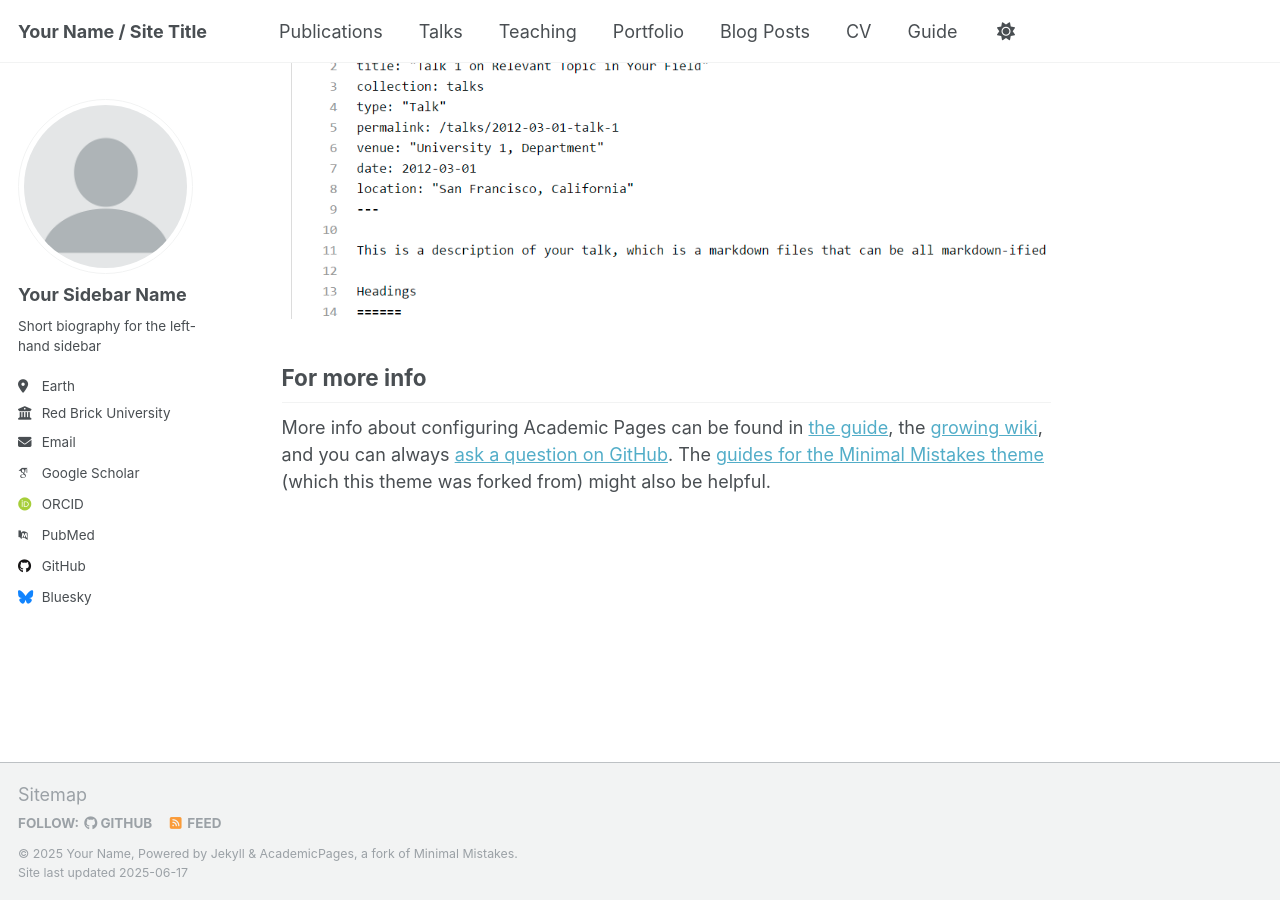
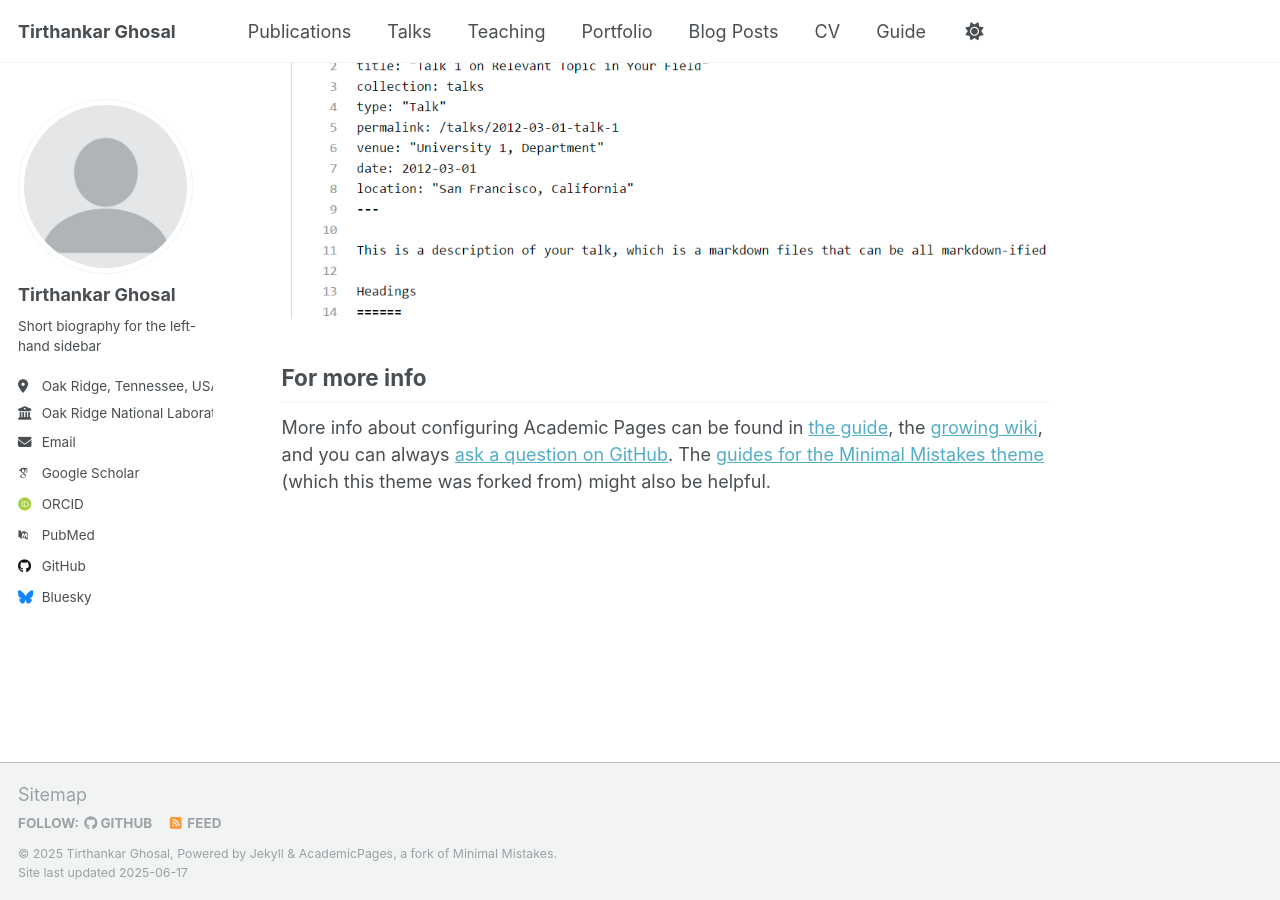
Before and after one commit to Tirthankar-Ghosal/Tirthankar-Ghosal.github.io, a Jekyll site: the page built from _pages/about.md, in a window 1280 px wide and 900 px high, scrolled down 2636 px. Built offline with Jekyll 4.4.1, drawn with Linux system fonts in a browser that asks for light colours; some web fonts are replaced.

Commit message:
Update _config.yml

```diff
--- a/_config.yml
+++ b/_config.yml
@@ -9,11 +9,11 @@
 # Basic Site Settings
 locale                   : "en-US"
 site_theme               : "default"
-title                    : "Your Name / Site Title"
+title                    : "Tirthankar Ghosal"
 title_separator          : "-"
-name                     : &name "Your Name"
+name                     : &name "Tirthankar Ghosal"
 description              : &description "personal description"
-url                      : https://academicpages.github.io # the base hostname & protocol for your site e.g. "https://[your GitHub username].github.io" or if you already have some other page hosted on Github then use "https://[your GitHub username].github.io/[Your Repo Name]"
+url                      : https://tirthankar-ghosal.github.io # the base hostname & protocol for your site e.g. "https://[your GitHub username].github.io" or if you already have some other page hosted on Github then use "https://[your GitHub username].github.io/[Your Repo Name]"
 baseurl                  : "" # the subpath of your site, e.g. "/blog"
 repository               : "academicpages/academicpages.github.io"
 
@@ -23,11 +23,11 @@ repository               : "academicpages/academicpages.github.io"
 author:
   # Biographic information
   avatar           : "profile.png"
-  name             : "Your Sidebar Name"
+  name             : "Tirthankar Ghosal"
   pronouns         : # example: "she/her"
   bio              : "Short biography for the left-hand sidebar"
-  location         : "Earth"
-  employer         : "Red Brick University"
+  location         : "Oak Ridge, Tennessee, USA"
+  employer         : "Oak Ridge National Laboratory"
   uri              : # URL
   email            : "none@example.org"
 
```
